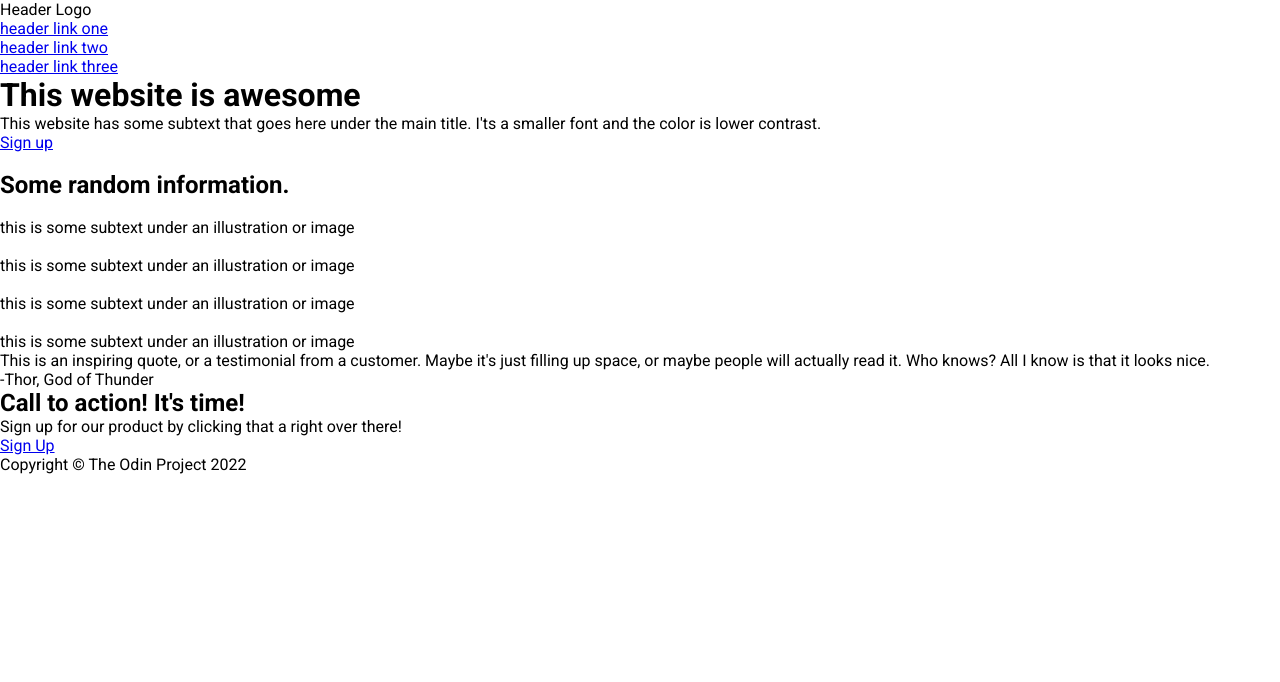
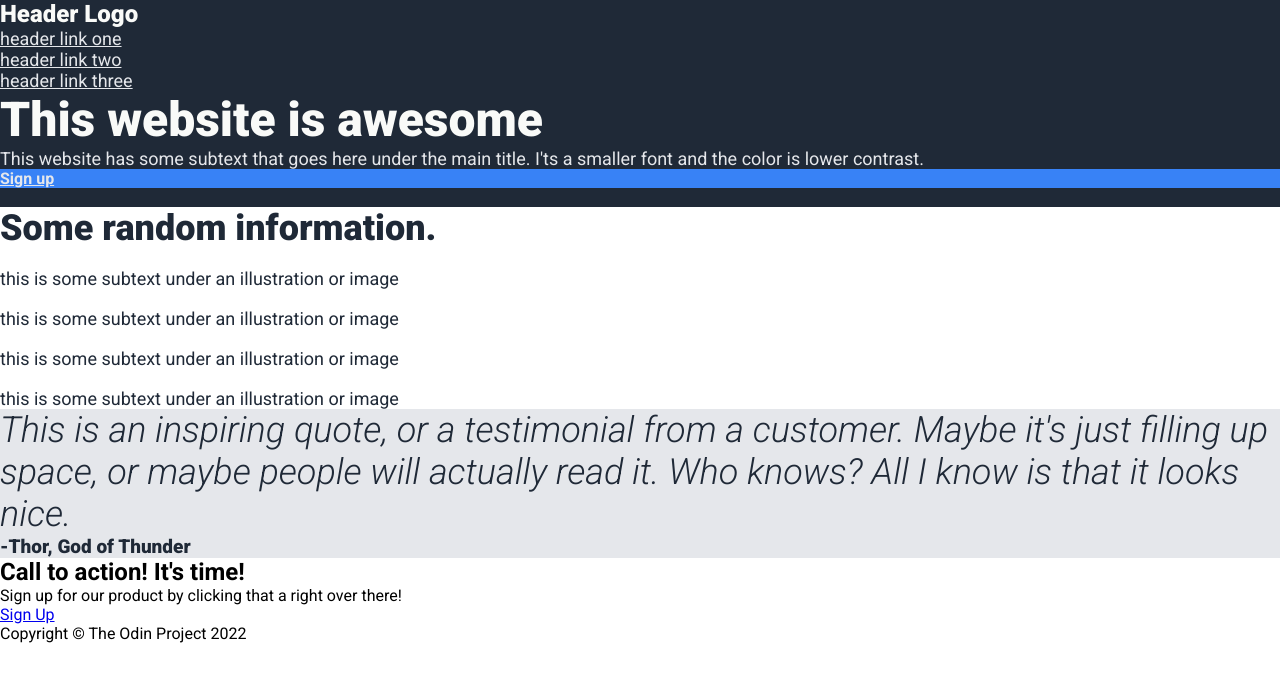
Before and after one commit to andy-alex-carr/flexbox-landing-page, a plain HTML site: page index.html in a window 1280 px wide. Drawn offline with Linux system fonts and the light colour scheme.

Commit message:
Add font and background style rulesets for .aside and .quote

```diff
--- a/index.html
+++ b/index.html
@@ -53,8 +53,8 @@
         </div>
         <div class="quote">
             <div class="container">
-                <p>This is an inspiring quote, or a testimonial from a customer. Maybe it's just filling up space, or maybe people will actually read it. Who knows? All I know is that it looks nice.</p>
-                <p>-Thor, God of Thunder</p>
+                <p class="text">This is an inspiring quote, or a testimonial from a customer. Maybe it's just filling up space, or maybe people will actually read it. Who knows? All I know is that it looks nice.</p>
+                <p class="author">-Thor, God of Thunder</p>
             </div>
         </div>
         <div class="signup">
--- a/style.css
+++ b/style.css
@@ -5,3 +5,75 @@
     margin: 0;
     font-family: 'Roboto', sans-serif;
 }
+
+/*HEADER AND HERO SECTION STYLES*/
+
+.header {
+    background-color: #1f2937;
+}
+
+.header .logo {
+    color: #F9FAF8;
+    font-size: 24px;
+    font-weight: 900;
+}
+
+.header .list ul a {
+    color: #e5e7eb;
+    font-size: 18px;
+}
+
+.main .hero {
+    background-color: #1f2937;
+}
+
+.hero .container h1 {
+    font-size: 48px;
+    font-weight: 900;
+    color: #F9FAF8;
+}
+
+.hero .container p {
+    font-size: 18px;
+    color: #e5e7eb;
+}
+
+.hero .container .button {
+    background-color: #3882f6;
+}
+
+.hero .button a {
+    color: #e5e7eb;
+    font-weight: bold;
+}
+
+/*ASIDE SECTION STYLES*/
+
+.aside h2 {
+    font-size: 36px;
+    font-weight: 900;
+    color: #1f2937;
+}
+
+.aside p {
+    color: #1f2937;
+    font-size: 18px;
+}
+
+/*QUOTE SECTION STYLES*/
+
+.quote {
+    background-color: #e5e7eb;
+    color: #1f2937;
+}
+
+.quote .author{
+    font-size: 19px;
+    font-weight: 900;
+}
+
+.quote .text {
+    font-size: 36px;
+    font-weight: 300;
+    font-style: italic;
+}
```
